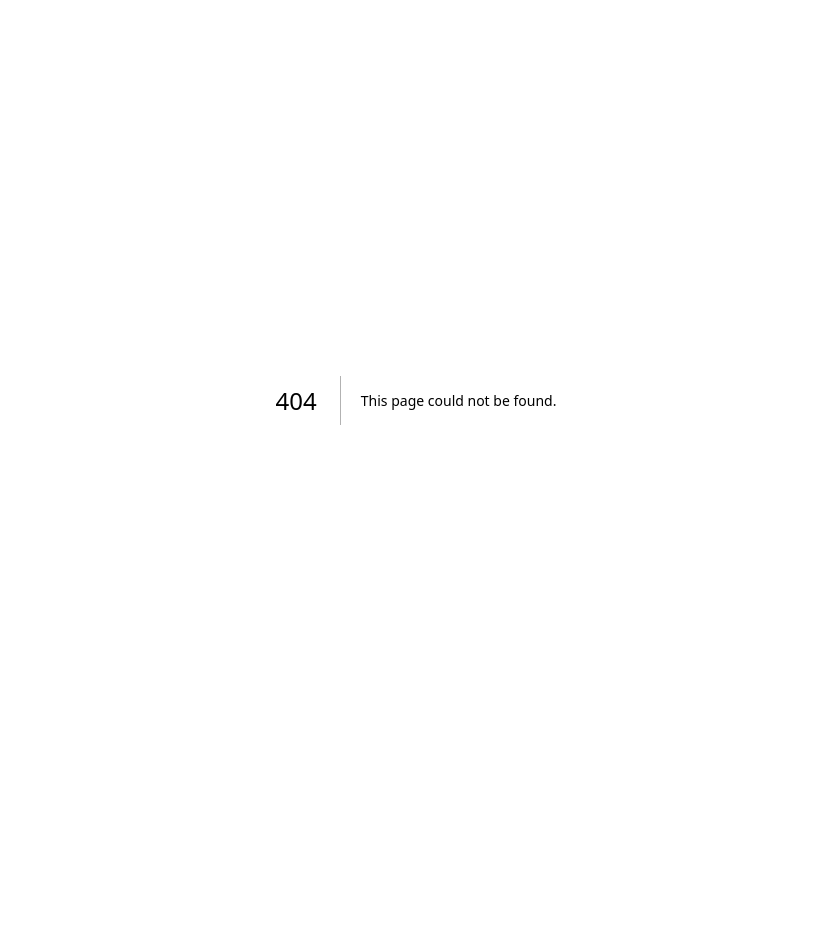
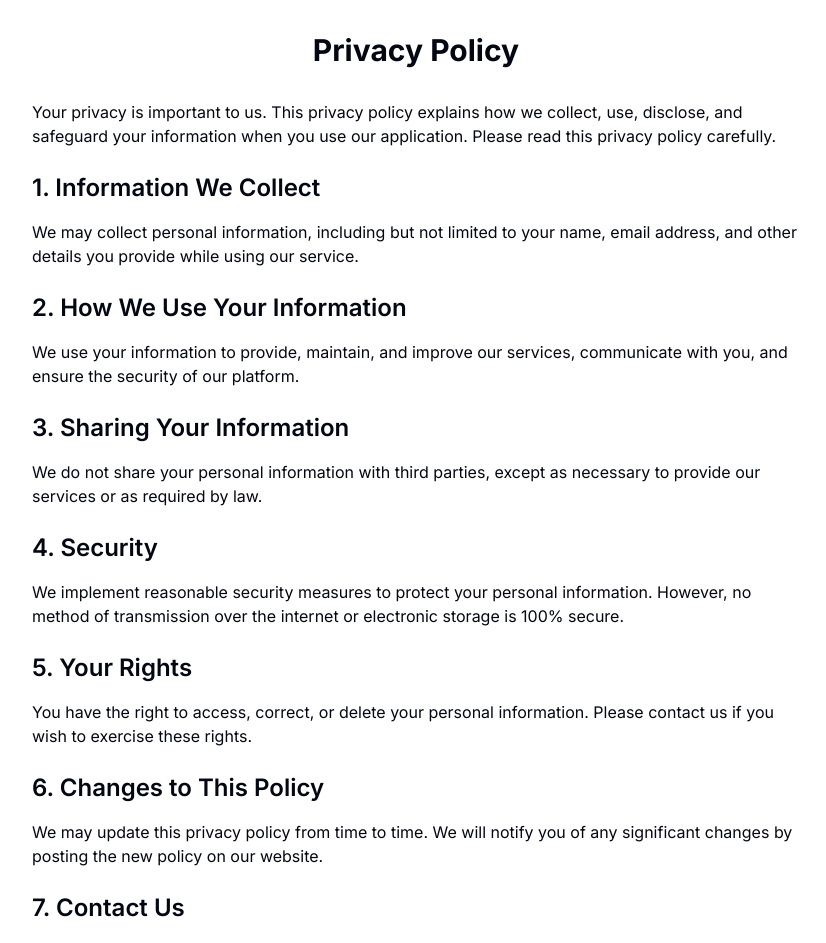
Before and after one commit to SiphesihleMazibuko/EaglesRing2.0, a Next.js app: page /privacypolicy in a window 1280 px wide. Before the commit this address had no page. Shown: the top 943 px of the page, without its empty margins (224-1050 px from the left). Before the commit the page ends 800 px from the top, so only its background shows below. Built offline with nearby package versions, Linux system fonts and the light colour scheme.

Commit message:
Added Terms and Conditions also Privacy and Policy

```diff
--- a/src/app/onboarding/page.tsx
+++ b/src/app/onboarding/page.tsx
@@ -73,10 +73,10 @@ const Onboarding = () => {
       <footer className="flex flex-col gap-2 sm:flex-row py-6 w-full shrink-0 items-center px-4 md:px-6 border-t">
         <p className="text-s text-gray-950">© 2024 Eagles Ring. All rights reserved.</p>
         <nav className="sm:ml-auto flex gap-4 sm:gap-6">
-          <Link className="text-s text-gray-950 hover:underline underline-offset-4" href="#">
+          <Link className="text-s text-gray-950 hover:underline underline-offset-4" href="/terms">
             Terms of Service
           </Link>
-          <Link className="text-s text-gray-950 hover:underline underline-offset-4" href="#">
+          <Link className="text-s text-gray-950 hover:underline underline-offset-4" href="/privacypolicy">
             Privacy
           </Link>
         </nav>
--- /dev/null
+++ b/src/app/privacypolicy/page.tsx
@@ -0,0 +1,51 @@
+import React from 'react';
+
+const Privacy = () => {
+  return (
+    <div className='background-container p-8'>
+      <h1 className="text-3xl font-bold mb-8 text-center">Privacy Policy</h1>
+      <div className="max-w-3xl mx-auto">
+        <p className="mb-6">
+          Your privacy is important to us. This privacy policy explains how we collect, use, disclose, and safeguard your information when you use our application. Please read this privacy policy carefully.
+        </p>
+
+        <h2 className="text-2xl font-semibold mb-4">1. Information We Collect</h2>
+        <p className="mb-6">
+          We may collect personal information, including but not limited to your name, email address, and other details you provide while using our service.
+        </p>
+
+        <h2 className="text-2xl font-semibold mb-4">2. How We Use Your Information</h2>
+        <p className="mb-6">
+          We use your information to provide, maintain, and improve our services, communicate with you, and ensure the security of our platform.
+        </p>
+
+        <h2 className="text-2xl font-semibold mb-4">3. Sharing Your Information</h2>
+        <p className="mb-6">
+          We do not share your personal information with third parties, except as necessary to provide our services or as required by law.
+        </p>
+
+        <h2 className="text-2xl font-semibold mb-4">4. Security</h2>
+        <p className="mb-6">
+          We implement reasonable security measures to protect your personal information. However, no method of transmission over the internet or electronic storage is 100% secure.
+        </p>
+
+        <h2 className="text-2xl font-semibold mb-4">5. Your Rights</h2>
+        <p className="mb-6">
+          You have the right to access, correct, or delete your personal information. Please contact us if you wish to exercise these rights.
+        </p>
+
+        <h2 className="text-2xl font-semibold mb-4">6. Changes to This Policy</h2>
+        <p className="mb-6">
+          We may update this privacy policy from time to time. We will notify you of any significant changes by posting the new policy on our website.
+        </p>
+
+        <h2 className="text-2xl font-semibold mb-4">7. Contact Us</h2>
+        <p>
+          If you have any questions about this privacy policy or our practices, please contact us at icrdgroup@gmail.com.
+        </p>
+      </div>
+    </div>
+  );
+}
+
+export default Privacy;
--- /dev/null
+++ b/src/app/terms/page.tsx
@@ -0,0 +1,61 @@
+import React from 'react';
+
+const Terms = () => {
+  const sections = [
+    { id: 'acceptance', title: 'Acceptance of Terms', content: 'By accessing and using our platform, you accept and agree to be bound by these terms and conditions. If you do not agree to these terms, you must not use our platform.' },
+    { id: 'user-accounts', title: 'User Accounts', content: 'To use certain features of our platform, you may be required to create an account. You agree to provide accurate, current, and complete information during the registration process and to update such information to keep it accurate, current, and complete.' },
+    { id: 'user-conduct', title: 'User Conduct', content: (
+      <>
+        <p className="mb-4">
+          You agree to use our platform only for lawful purposes and in accordance with these terms. You agree not to use our platform:
+        </p>
+        <ul className="list-disc list-inside mb-4">
+          <li>In any way that violates any applicable federal, state, local, or international law or regulation.</li>
+          <li>For the purpose of exploiting, harming, or attempting to exploit or harm minors in any way.</li>
+          <li>To transmit, or procure the sending of, any advertising or promotional material without our prior written consent.</li>
+          <li>To impersonate or attempt to impersonate the company, an employee, another user, or any other person or entity.</li>
+          <li>To engage in any other conduct that restricts or inhibits anyone&apos;s use or enjoyment of our platform, or which, as determined by us, may harm the company or users of the platform or expose them to liability.</li>
+        </ul>
+      </>
+    ) },
+    { id: 'intellectual-property', title: 'Intellectual Property Rights', content: 'Our platform and its entire contents, features, and functionality (including but not limited to all information, software, text, displays, and other materials) are protected by intellectual property laws. You may not use, reproduce, distribute, or display any content from our platform without obtaining the necessary rights.' },
+    { id: 'termination', title: 'Termination', content: 'We reserve the right to terminate or suspend your account and access to our platform at our sole discretion, without prior notice or liability, for any reason, including if you breach these terms.' },
+    { id: 'disclaimer', title: 'Disclaimer of Warranties', content: 'Our platform is provided on an "as is" and "as available" basis. We disclaim all warranties, express or implied, including but not limited to implied warranties of merchantability, fitness for a particular purpose, and non-infringement.' },
+    { id: 'limitation', title: 'Limitation of Liability', content: 'To the fullest extent permitted by law, we shall not be liable for any indirect, incidental, special, consequential, or punitive damages arising out of or in connection with your use of our platform.' },
+    { id: 'governing-law', title: 'Governing Law', content: 'These terms and conditions shall be governed by and construed in accordance with the laws of South Africa, without regard to its conflict of law principles.' },
+    { id: 'changes', title: 'Changes to Terms', content: 'We reserve the right to modify these terms at any time. Any changes will be posted on this page with an updated revision date. Your continued use of our platform after such changes constitutes your acceptance of the new terms.' },
+    { id: 'contact', title: 'Contact Information', content: (
+      <p className="mb-4">
+        If you have any questions about these terms and conditions, please contact us at <a href="mailto:contact@eaglesring.com" className="text-blue-600 dark:text-blue-400 hover:underline">contact@eaglesring.com</a>.
+      </p>
+    ) },
+  ];
+
+  return (
+    <div className="p-6 py-24 bg-bg-dark-1 dark:bg-dark-1 text-white dark:text-white">
+      <h1 className="text-3xl font-bold mb-8 text-center">Terms and Conditions</h1>
+
+      <h2 className="text-2xl font-semibold mb-4">Table of Contents</h2>
+      <ul className="list-decimal list-inside mb-8">
+        {sections.map(section => (
+          <li key={section.id} className="mb-2">
+            <a href={`#${section.id}`} className="text-blue-600 dark:text-blue-400 hover:underline">
+              {section.title}
+            </a>
+          </li>
+        ))}
+      </ul>
+
+      {sections.map(section => (
+        <div key={section.id} id={section.id} className="mb-8">
+          <h2 className="text-2xl font-semibold mb-4">{section.title}</h2>
+          <div className="mb-4">
+            {section.content}
+          </div>
+        </div>
+      ))}
+    </div>
+  );
+}
+
+export default Terms;
--- a/src/components/backbutton/Button.tsx
+++ b/src/components/backbutton/Button.tsx
@@ -2,17 +2,18 @@
 import React from 'react'
 import { useRouter } from 'next/navigation';
 import { ArrowLeft } from 'lucide-react';
+import { Button } from '../ui/button';
 
 const BackButton = () => {
     const router = useRouter();
   return (
-    <button
+    <Button
         onClick={() => router.back()}
         className="absolute top-4 left-10 text-white bg-gradient-to-r from-[#917953] to-[#CBAC7C] font-semibold py-2 px-4 rounded-lg transition-all duration-300 ease-in-out hover:text-[#917953] hover:bg-transparent border border-[#917953]"
       >
         <ArrowLeft />
 
-      </button>
+      </Button>
   )
 }
 
```
